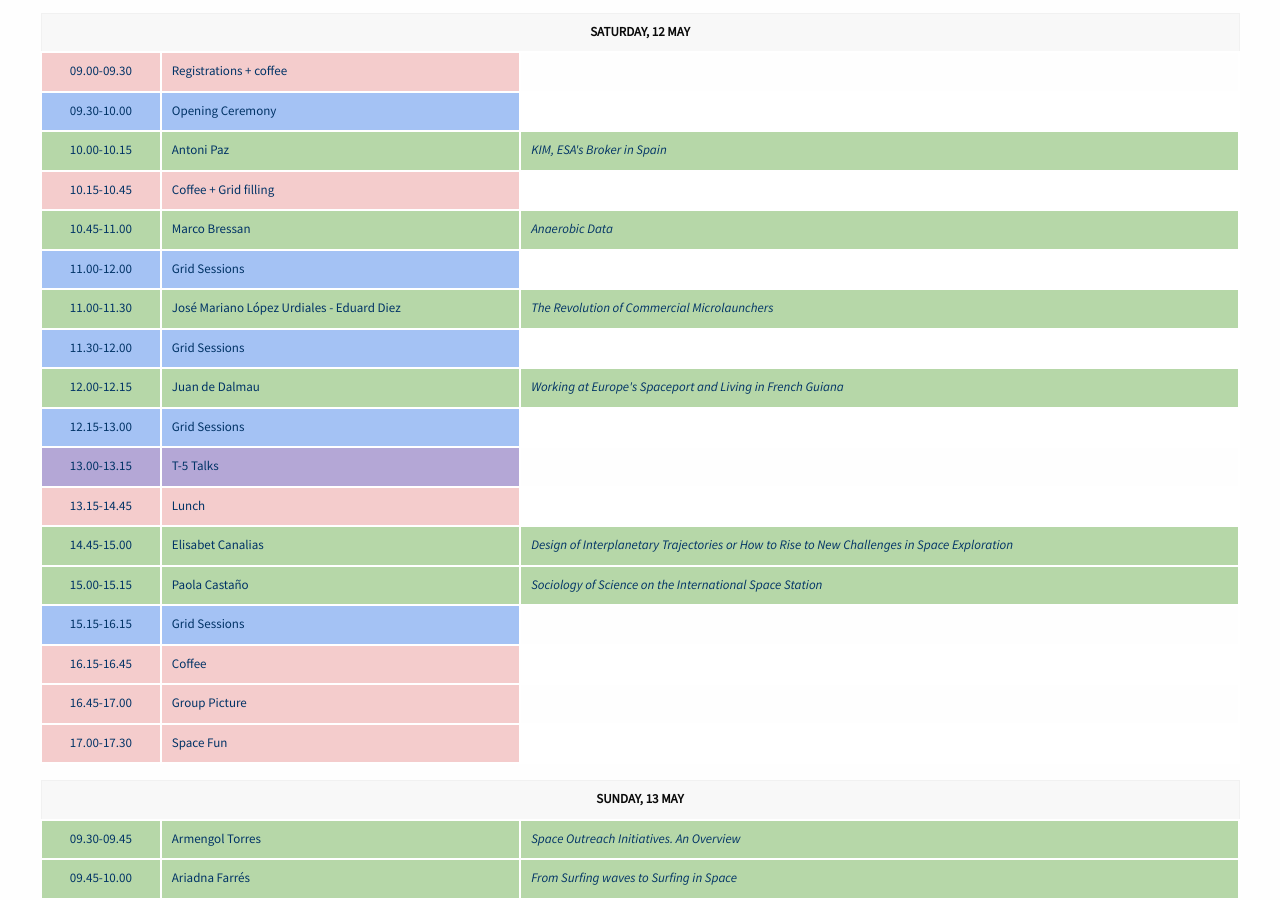
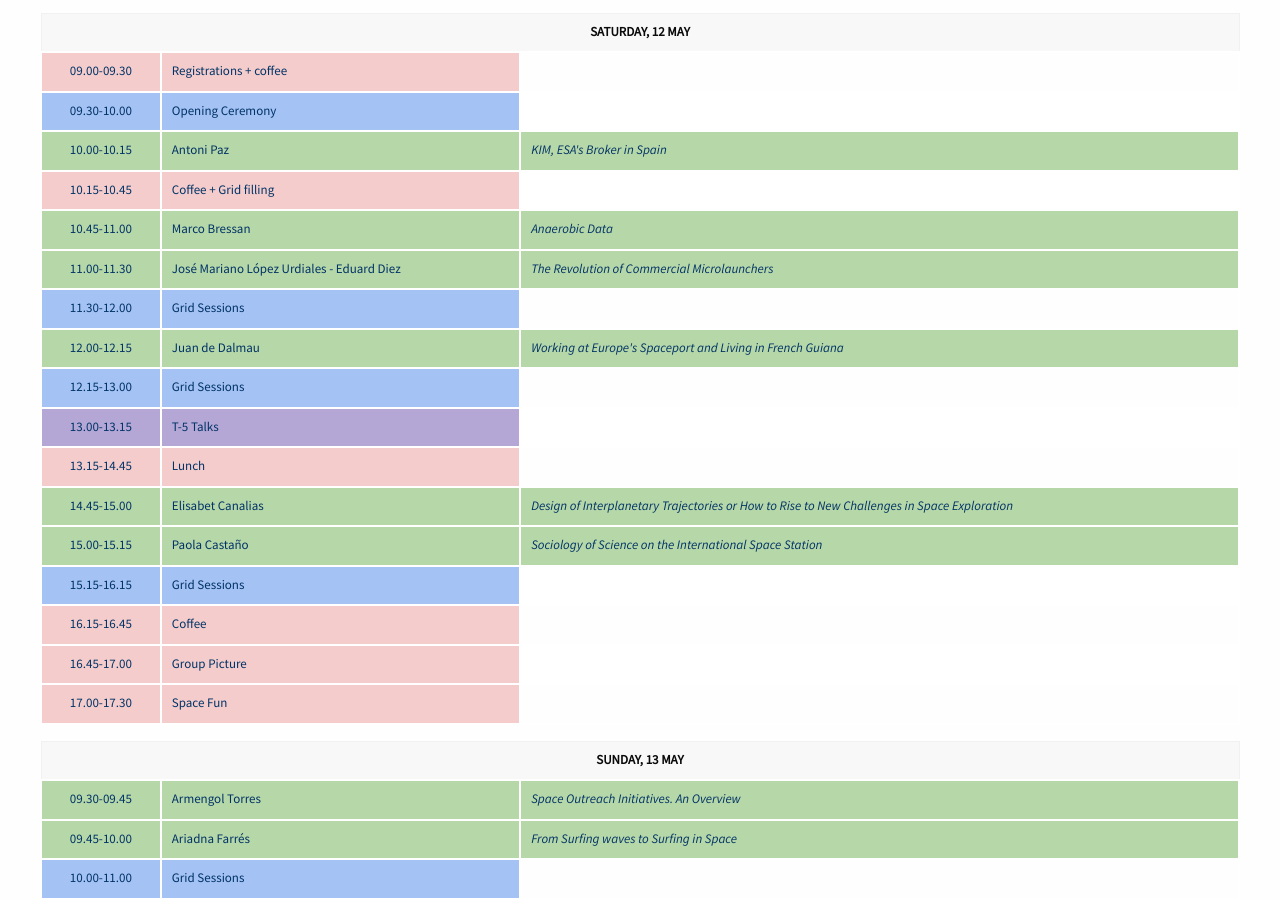
Before and after one commit to xuanxu/spaceup_bcn, a Jekyll site: the page built from schedule.html, in a window 1280 px wide and 900 px high, scrolled down 393 px. Built offline with Jekyll 4.4.1, drawn with Linux system fonts in a browser that asks for light colours.

Commit message:
Life's short :shipit:

```diff
--- a/schedule.html
+++ b/schedule.html
@@ -44,11 +44,6 @@ permalink: /schedule/
 			<td style="text-align:center; vertical-align:middle;">10.45-11.00</td>
 			<td> Marco Bressan </td>
 			<td style="font-style: italic;"> Anaerobic Data </td>
-		</tr>
-		<tr >
-			<td style="text-align:center; vertical-align:middle; background: rgb(164, 194, 244);">11.00-12.00</td>
-			<td style="background: rgb(164, 194, 244);"> Grid Sessions </td>
-			<td> </td>
 		</tr>
 		<tr style="background: rgb(182, 215, 168)">
 			<td style="text-align:center; vertical-align: middle;">11.00-11.30</td>
```
